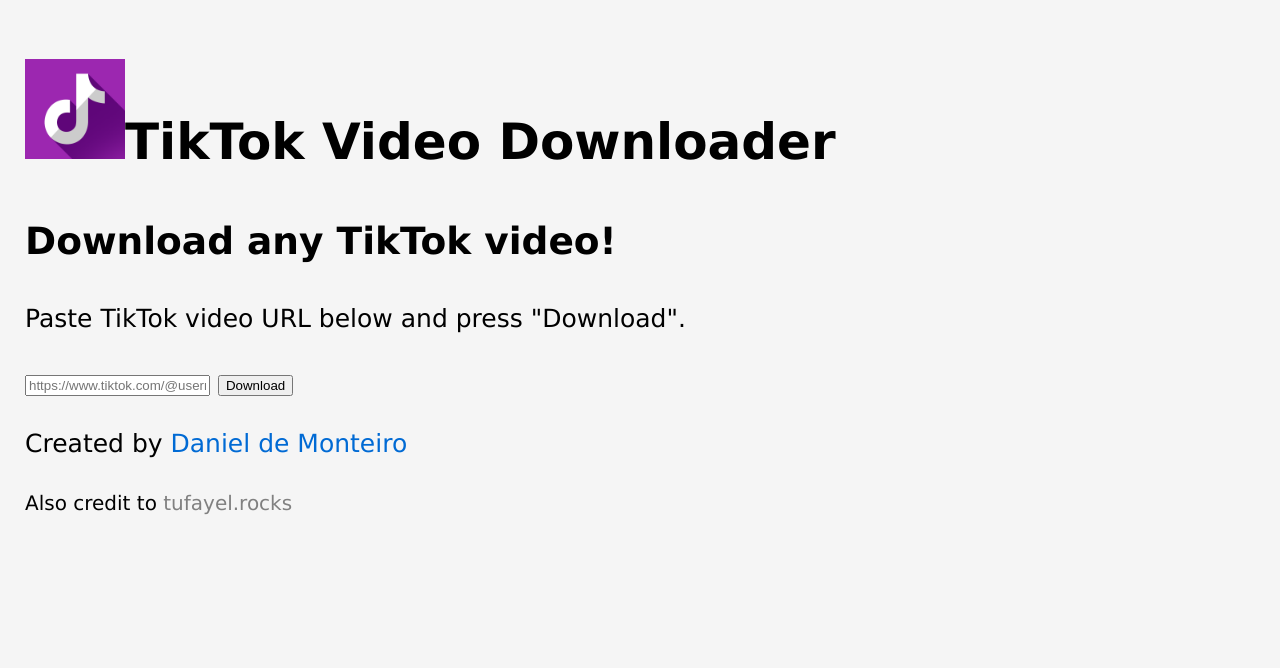
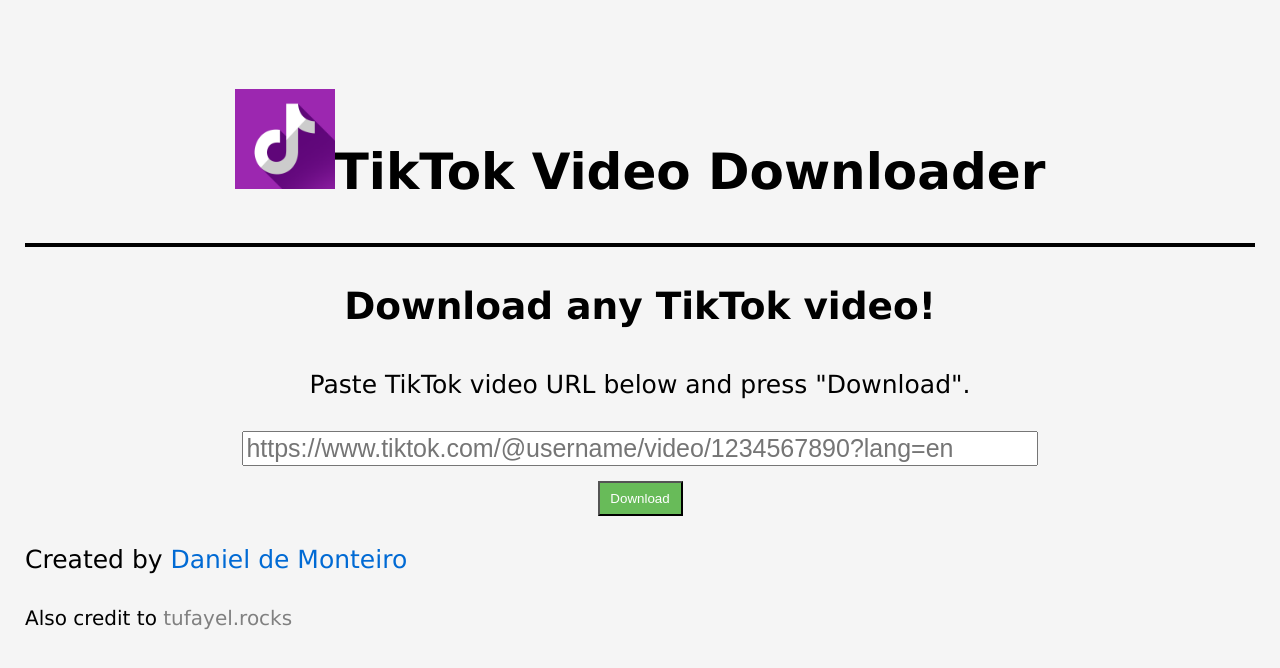
Before and after one commit to DemonteiroWisc/tiktok_downloader, a plain HTML site: page index.html in a window 1280 px wide. Drawn offline with Linux system fonts and the light colour scheme.

Commit message:
form and button css

```diff
--- a/css/style.css
+++ b/css/style.css
@@ -6,3 +6,36 @@
     padding: 1em;
     background-color: #F5F5F5;
 }
+
+/* Global */
+.container{
+    width: 80%;
+    margin: auto;
+    overflow: hidden;
+    text-align: center;
+
+}
+
+/* Header */
+header{
+    padding-top: 30px;
+    min-height: 70px;
+    border-bottom: black 4px solid;
+    text-align: center;
+}
+
+form input{
+    width: 80%;
+    font-size: 1em;
+    vertical-align: middle;
+}
+
+.button_1{
+    width: 85px;
+    height: 35px;
+    background-color: #68BB59;
+    color: white;
+    text-align: center;
+    padding: 6px;
+    margin-top: 15px;
+}
--- a/index.html
+++ b/index.html
@@ -27,8 +27,8 @@
                 <!--Place php code in form below-->
                 <form>
                     <input type="url" placeholder="https://www.tiktok.com/@username/video/1234567890?lang=en">
-                    <button type="submit" class="button_1">Download</button>
                 </form>
+                <button type="submit" class="button_1">Download</button>
             </div>
         </section>
 
```
